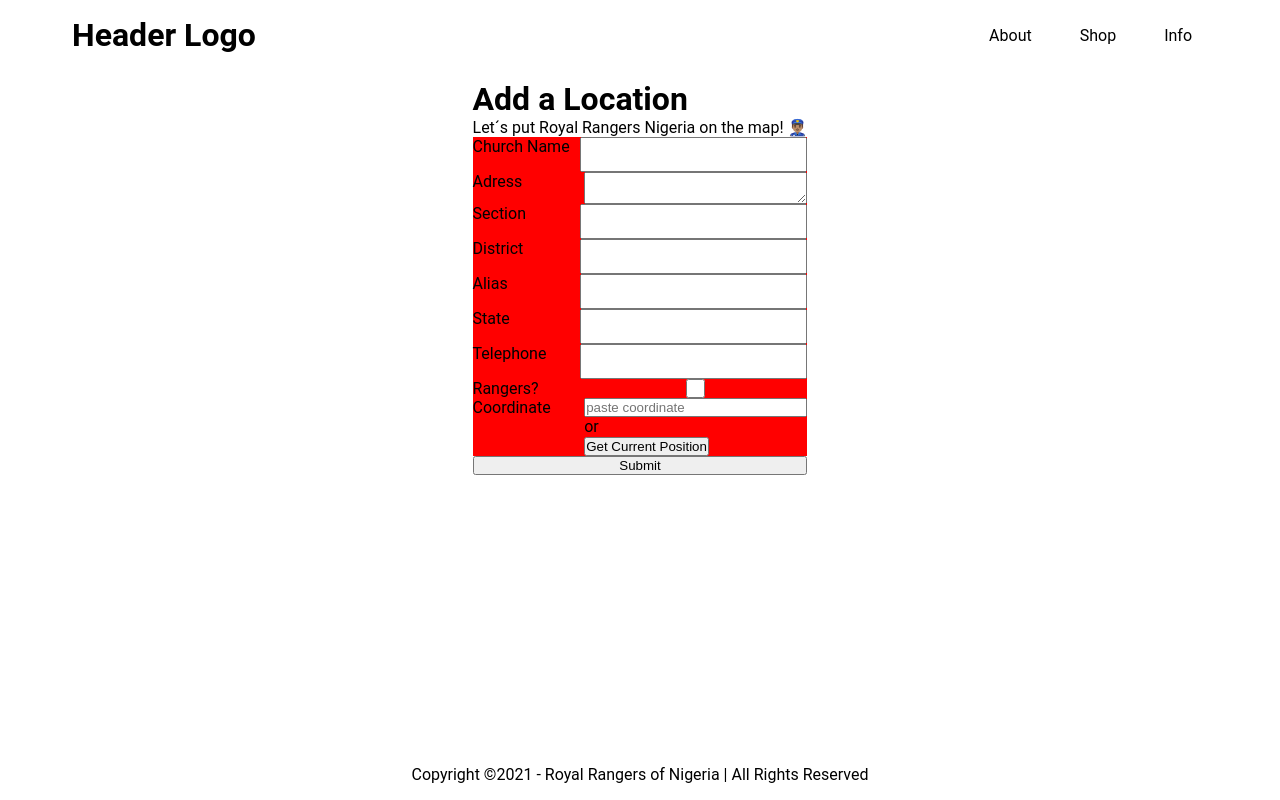
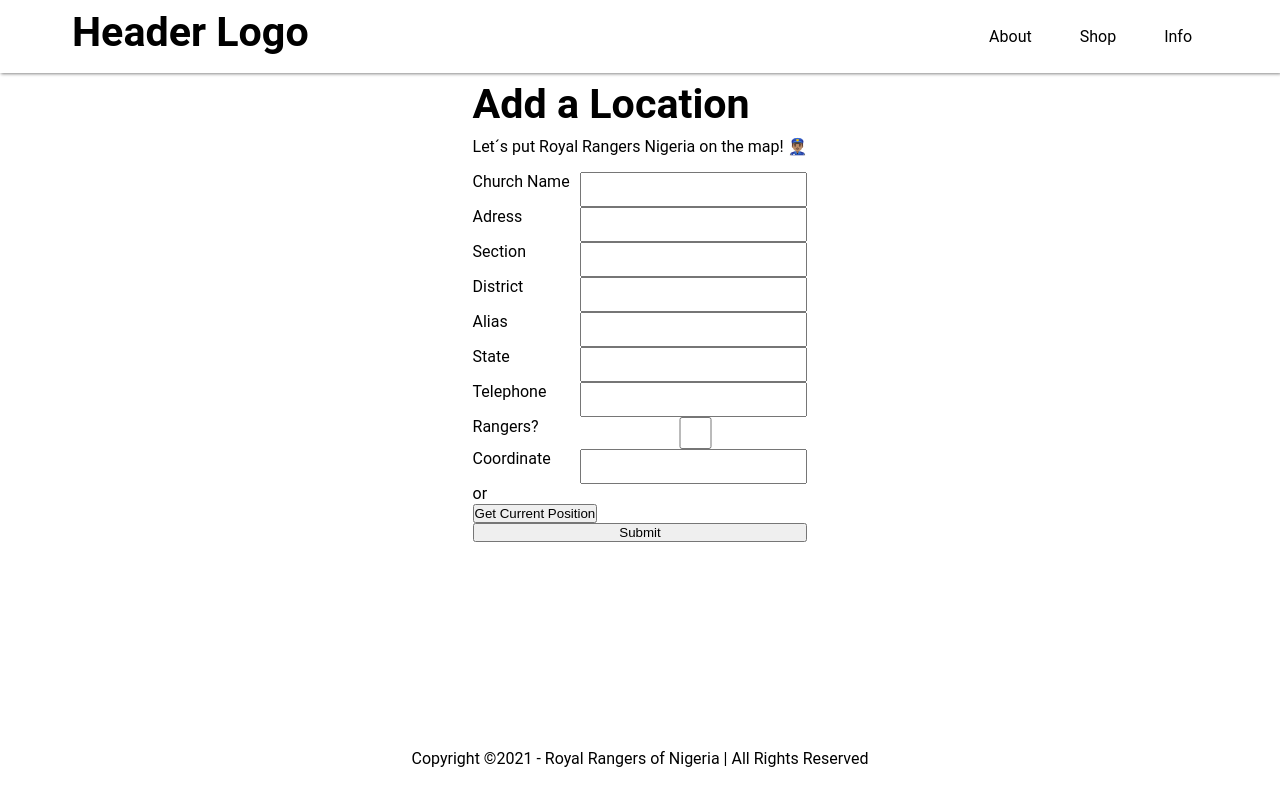
Before and after one commit to Ozoemenamsolomon/roral-rangers-on-the-map, a React (Create React App) app: page /add-location in a window 1280 px wide. Built offline with nearby package versions, Linux system fonts and the light colour scheme.

Commit message:
import bs h1 to h6 style, adjust logo padding, create InputLabel, update about and info

```diff
--- a/src/components/Header.tsx
+++ b/src/components/Header.tsx
@@ -51,6 +51,8 @@
   position: fixed;
   width: 100%;
   top: 0;
+  box-shadow: 1px 1px 3px rgba(0, 0, 0, 0.472);
+  background-color: white;
 `;
 const NavList = styled.ul`
   justify-content: space-around;
@@ -68,7 +70,7 @@
 `;
 
 const BrandLink = styled(NavLink)`
-  padding: 1em 0.5em;
+  padding: 0.5em 0.5em;
 `;
 
 const NavBar = styled.nav`
--- /dev/null
+++ b/src/components/InputLabel.tsx
@@ -0,0 +1,57 @@
+import React, { ChangeEventHandler, InputHTMLAttributes } from 'react';
+import styled from 'styled-components';
+
+export interface InputLabelProps {
+  type: string;
+  name: string;
+  id: string;
+  value?: string | number;
+  onChange: ChangeEventHandler;
+  label: string;
+  placeholder?: string;
+  readOnly?: boolean;
+}
+
+const InputLabel: React.FC<InputLabelProps> = ({
+  type,
+  name,
+  id,
+  value,
+  onChange,
+  label,
+  children,
+}) => {
+  return (
+    <InputLabelWrapper>
+      <label htmlFor={id}>{label}</label>
+      <SooInput
+        id={id}
+        type={type}
+        name={name}
+        value={value}
+        onChange={onChange}
+      />
+      {children}
+    </InputLabelWrapper>
+  );
+};
+
+export default InputLabel;
+
+const InputLabelWrapper = styled.div`
+  display: flex;
+  & > input {
+    padding: 0.5rem 0.3rem;
+  }
+
+  & > div {
+    flex: 1;
+  }
+  & > label {
+    flex: 0.5;
+  }
+`;
+const SooInput = styled.input`
+  min-height: 2rem;
+  flex: 1;
+`;
--- a/src/components/SooPopup.tsx
+++ b/src/components/SooPopup.tsx
@@ -17,7 +17,7 @@
         closeOnDocumentClick
         trigger={trigger}
         onClose={closeModal}
-        position="right center"
+        position="top center"
       >
         <div>{children}</div>
         {btns.map((btn, id) => {
--- a/src/index.css
+++ b/src/index.css
@@ -15,3 +15,44 @@
   font-family: source-code-pro, Menlo, Monaco, Consolas, 'Courier New',
     monospace;
 }
+
+h6,
+h5,
+h4,
+h3,
+h2,
+h1 {
+  margin-bottom: 0.5rem;
+  /* font-weight: 500; */
+  line-height: 1.2;
+}
+
+h1 {
+  font-size: calc(1.375rem + 1.5vw);
+  /* font-size: calc(3.5rem); */
+}
+
+h2 {
+  font-size: calc(1.325rem + 0.9vw);
+}
+
+h3 {
+  font-size: calc(1.3rem + 0.6vw);
+}
+
+h4 {
+  font-size: calc(1.275rem + 0.3vw);
+}
+
+h5 {
+  font-size: 1.25rem;
+}
+
+h6 {
+  font-size: 1rem;
+}
+
+p {
+  margin-top: 0;
+  margin-bottom: 1rem;
+}
--- a/src/pages/About.tsx
+++ b/src/pages/About.tsx
@@ -5,8 +5,34 @@
 
 const About: React.FC = () => {
   return (
-    <Container>
-      <h1>Hello from About Page</h1>
+    <Container width={80}>
+      <h1>About Royal Rangers</h1>
+      <p>
+        The Royal Rangers program is an activity-based, small group church
+        ministry for boys and young men in grades K-12. Our mission is to
+        evangelize, equip and empower the next generation of Christlike men and
+        lifelong servant leaders. We provide Christlike character formation and
+        servant leadership development for boys and young men in a highly
+        relational and fun environment. The Royal Rangers program is a
+        cross-generational ministry that interconnects well with children, youth
+        and adult ministries and fits easily into the fabric of pastoral vision
+        and into the flow of church ministries. We affirm the male hands-on,
+        interactive learning style by featuring an intentional discipleship
+        journey for boys and young men based on their unique design, needs and
+        interests. Every meeting, outing or service activity is designed to
+        encourage boys and young men in their walk with God. We provide men with
+        the tools to model Christlike manhood as they mentor boys on a
+        Bible-based, Christ-centered, Spirit-empowered journey to maturity in
+        the faith. Boys learn to study and apply what the Bible says about
+        integrity, doctrine, biblical worldview, cultural issues and manhood. In
+        addition, the Royal Rangers ministry molds boys into servant leaders,
+        teaching them vital social, equipping, attitude, leadership and service
+        skills. The Royal Rangers program at a local church is referred to as an
+        "outpost" and may consist of one or more groups. Each group follows a
+        program of activities based on the interests and abilities of boys in
+        that group. The links below provide details on the advancement system
+        used in each group:
+      </p>
     </Container>
   );
 };
--- a/src/pages/AddLocation.tsx
+++ b/src/pages/AddLocation.tsx
@@ -2,18 +2,19 @@
 import styled from 'styled-components';
 import SooPopup from '../components/SooPopup';
 import { addLocation, db } from '../utils/firebase';
+import InputLabel from '../components/InputLabel';
 
 export interface AddLocationProps {}
 
 export interface LocationProps {
-  churchName?: string;
-  address?: string;
-  section?: string;
-  district?: string;
-  alias?: string;
-  state?: string;
-  telephone?: number | string;
-  hasRanger?: Boolean | null;
+  churchName: string;
+  address: string;
+  section: string;
+  district: string;
+  alias: string;
+  state: string;
+  telephone: number | string;
+  hasRanger: Boolean | null;
   coordinate: string;
   realCoordinate?: { latitude: number; longitude: number };
 }
@@ -107,89 +108,70 @@
       <FormWrapper>
         <form onSubmit={(e) => e.preventDefault()}>
           <FormContainer>
-            <InputLabelWrapper>
-              <label htmlFor="churchName">Church Name</label>
-              <input
+            <InputLabel
               type="text"
               name="churchName"
               id=""
               value={formValue.churchName}
               onChange={handleChange}
+              label="Church Name"
             />
-            </InputLabelWrapper>
-            <InputLabelWrapper>
-              <label htmlFor="address">Adress</label>
-              <textarea
+            <InputLabel
+              type="text"
               name="address"
               id="address"
               value={formValue.address}
               onChange={handleChange}
+              label="Adress"
             />
-            </InputLabelWrapper>
-            <InputLabelWrapper>
-              <label htmlFor="section">Section</label>
-              <input
+            <InputLabel
+              label="Section"
               type="text"
               name="section"
               id="section"
               value={formValue.section}
               onChange={handleChange}
             />
-            </InputLabelWrapper>
-            <InputLabelWrapper>
-              <label htmlFor="district">District</label>
-              <input
+            <InputLabel
               type="text"
               name="district"
               id=""
               value={formValue.district}
               onChange={handleChange}
+              label="District"
             />
-            </InputLabelWrapper>
-            <InputLabelWrapper>
-              <label htmlFor="alias">Alias</label>
-              <input
+            <InputLabel
               type="text"
               name="alias"
               id="alias"
               value={formValue.alias}
               onChange={handleChange}
+              label="Alias"
             />
-            </InputLabelWrapper>
-            <InputLabelWrapper>
-              <label htmlFor="state">State</label>
-              <input
+            <InputLabel
               type="text"
               name="state"
               id="state"
               value={formValue.state}
               onChange={handleChange}
+              label="State"
             />
-            </InputLabelWrapper>
-            <InputLabelWrapper>
-              <label htmlFor="telephone">Telephone</label>
-              <input
+            <InputLabel
               type="tel"
               name="telephone"
               id="telephone"
               value={formValue.telephone}
               onChange={handleChange}
+              label="Telephone"
             />
-            </InputLabelWrapper>
-            <InputLabelWrapper>
-              <label htmlFor="hasRangers">Rangers?</label>
-              <input
+            <InputLabel
               type="checkbox"
               name="hasRangers"
               id="hasRangers"
               onChange={handleChange}
+              label="Rangers?"
             />
-            </InputLabelWrapper>
-
-            <InputLabelWrapper>
-              <label htmlFor="co-ord">Coordinate</label>
-              <div style={{ display: 'flex', flexDirection: 'column' }}>
-                <input
+            <InputLabel
               type="text"
               name="coordinate"
               id="co-ord"
@@ -197,7 +179,9 @@
               value={formValue.coordinate}
               onChange={handleChange}
               readOnly={autoLocation}
+              label="Coordinate"
             />
+            <div style={{ display: 'flex', flexDirection: 'column' }}>
               <span>or</span>
 
               <SooPopup
@@ -217,7 +201,6 @@
                 please click <strong>continue</strong> to allow
               </SooPopup>
             </div>
-            </InputLabelWrapper>
             <button type="submit" onClick={submitForm}>
               Submit
             </button>
@@ -238,19 +221,3 @@
 const FormWrapper = styled.div`
   max-width: 350px;
 `;
-
-const InputLabelWrapper = styled.div`
-  display: flex;
-  background-color: red;
-  & > input {
-    padding: 0.5rem 0.3rem;
-  }
-  & > input,
-  & > div,
-  & > textarea {
-    flex: 1;
-  }
-  & > label {
-    flex: 0.5;
-  }
-`;
--- a/src/pages/Info.tsx
+++ b/src/pages/Info.tsx
@@ -14,10 +14,11 @@
       </p>
       <h2>Add a location</h2>
       <p>
-        To add a location youl´d need to{' '}
-        <Link to="/account/request">request an account.</Link> This is the
-        measure to attain accountability and avoid just anybody from adding
-        incorrect information to our database
+        To <Link to="/add-location">add a location</Link> so that it can be
+        visible on the <Link to="find-outpost"> find an outpost</Link> page,
+        you´d need to <Link to="/account/request">request an account.</Link>{' '}
+        This is the measure to attain accountability and avoid just anybody from
+        adding incorrect information to our database.
       </p>
       <h2>Contribute in any capacity too!</h2>
       <p>
@@ -25,9 +26,19 @@
         <a href="https://github.com/Ozoemenamsolomon/royal-rangers-on-the-map/blob/main/README.md">
           Readme file
         </a>{' '}
-        on github on how to get started with contributing. You can also
-        contribute in any other capacity, just reach out using this mail,
-        telling how you can contribute to the project.
+        in the github project on how to get started with contributing. You can
+        also contribute in any other capacity, just reach out using this mail:{' '}
+        <a href="mailto:contribute@royal-rangers.ng">
+          contribute@royal-rangers.ng
+        </a>{' '}
+        , telling how you can contribute to the project.
+      </p>
+      <h2>Support</h2>
+      <p>
+        We are very much open to support from the command at any level, to make
+        sure the moral of the the contributors remain unfailing. Since the begin
+        of the project cost have been incurred such as hosting the site server
+        and mail server, aqcuiring the domain name.
       </p>
       <h2>Contributors</h2>
     </Container>
```
Lines whose indentation alone changed are shown as unchanged.
